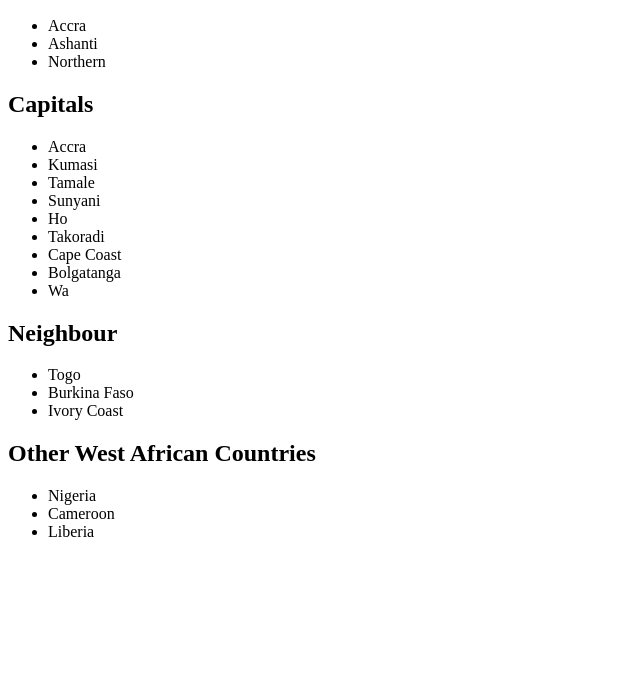
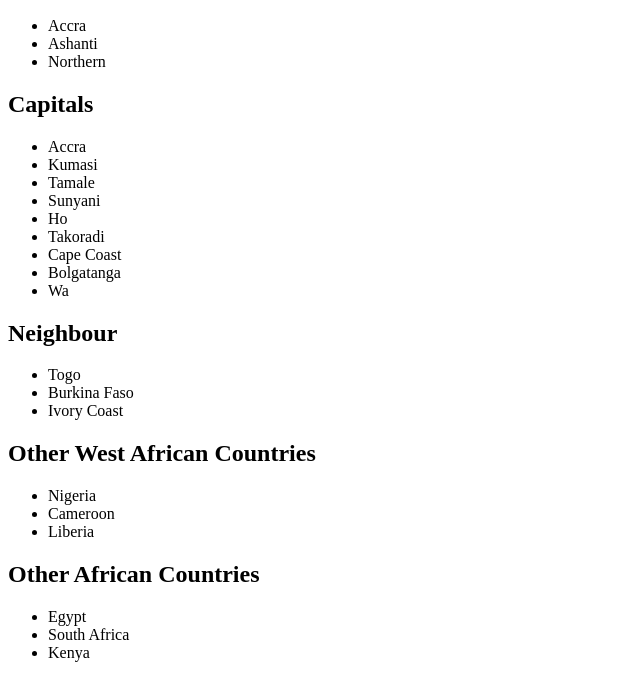
Before and after one commit to maxOppong/htmlGit, a plain HTML site: page homepage.html in a window 1280 px wide. Shown: the part 110-800 px from the top of the page, without its empty margins (0-640 px from the left). Drawn offline with Linux system fonts and the light colour scheme.

Commit message:
added other african countries

```diff
--- a/homepage.html
+++ b/homepage.html
@@ -58,5 +58,14 @@
 			</ul>
 		</div>
 
+		<div>
+			<h2>Other African Countries</h2>
+			<ul>
+				<li>Egypt</li>
+				<li>South Africa</li>
+				<li>Kenya</li>
+			</ul>
+		</div>
+
 	</body>
 </html>
```
